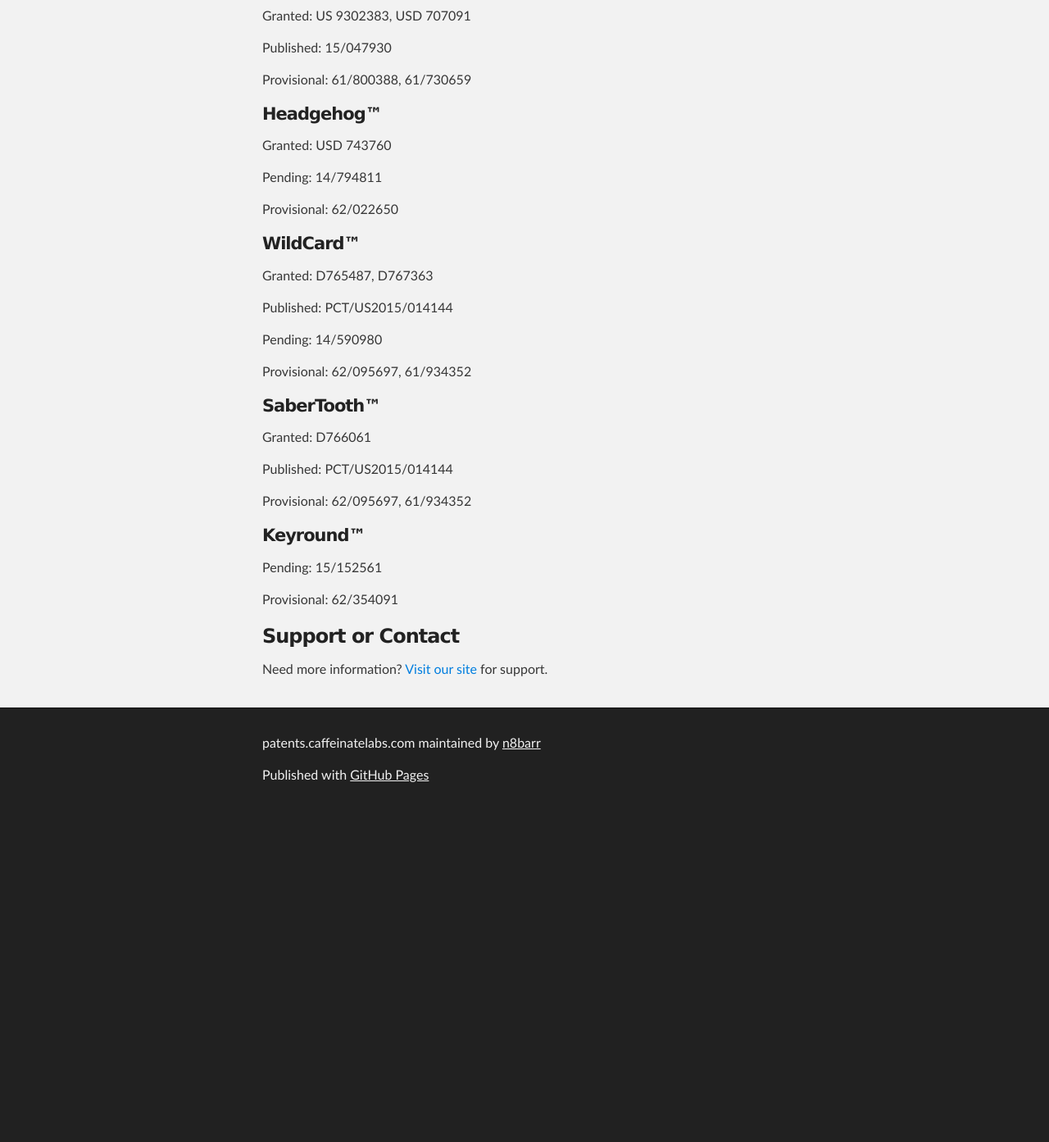
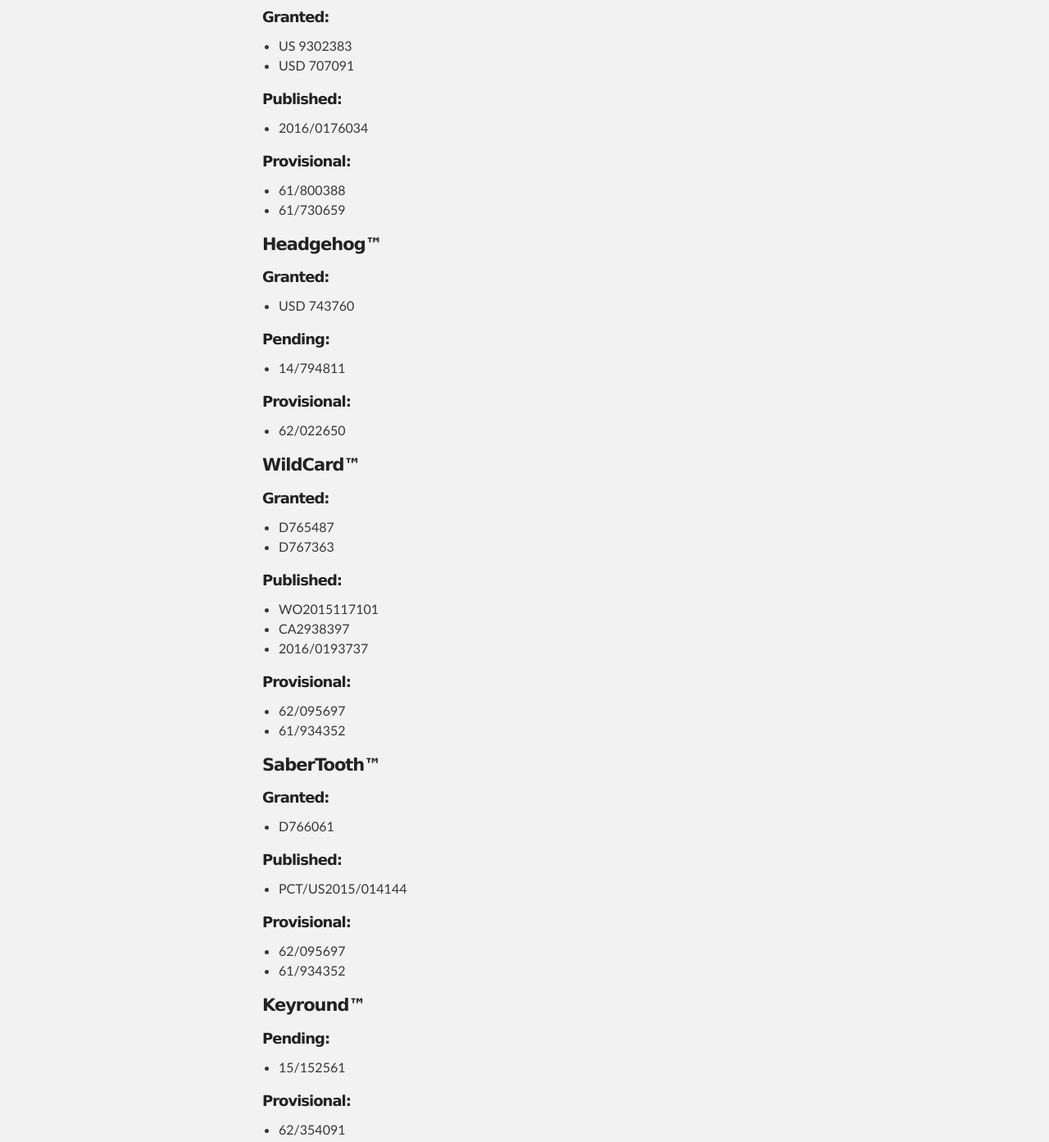
Before and after one commit to n8barr/patents.zootility.com, a plain HTML site: page index.html in a window 1280 px wide. Shown: the part 537-1930 px from the top of the page at 82% size. Before the commit the page ends 1529 px from the top, so only its background shows below. Drawn offline with Linux system fonts and the light colour scheme.

Commit message:
Reformat and update published references

```diff
--- a/index.html
+++ b/index.html
@@ -40,37 +40,83 @@
 <h4>
 <a id="pocketmonkey" class="anchor" href="#pocketmonkey" aria-hidden="true"><span aria-hidden="true" class="octicon octicon-link"></span></a>PocketMonkey®</h4>
 
-<p>Granted: US 9302383, USD 707091</p>
-<p>Published: 15/047930</p>
-<p>Provisional: 61/800388, 61/730659</p>
+<h5>Granted: </h5>
+  <ul>
+    <li>US 9302383</li>
+    <li>USD 707091</li>
+  </ul>
+<h5>Published:</h5>
+  <ul>
+    <li>2016/0176034</li>
+  </ul>
+<h5>Provisional:</h5>
+  <ul>
+    <li>61/800388</li>
+    <li>61/730659</li>
+  </ul>
 
 <h4>
 <a id="headgehog" class="anchor" href="#headgehog" aria-hidden="true"><span aria-hidden="true" class="octicon octicon-link"></span></a>Headgehog™</h4>
 
-<p>Granted: USD 743760</p>
-<p>Pending: 14/794811</p>
-<p>Provisional: 62/022650</p>
+<h5>Granted:</h5>
+  <ul>
+    <li>USD 743760</li>
+  </ul>
+<h5>Pending:</h5>
+  <ul>
+    <li>14/794811</li>
+  </ul>
+<h5>Provisional:</h5>
+  <ul>
+    <li>62/022650</li>
+  </ul>
 
 <h4>
 <a id="wildcard" class="anchor" href="#wildcard" aria-hidden="true"><span aria-hidden="true" class="octicon octicon-link"></span></a>WildCard™</h4>
 
-<p>Granted: D765487, D767363</p>
-<p>Published: PCT/US2015/014144</p>
-<p>Pending: 14/590980</p>
-<p>Provisional: 62/095697, 61/934352</p>
-
+<h5>Granted:</h5>
+  <ul>
+    <li>D765487</li>
+    <li>D767363</li>
+  </ul>
+<h5>Published:</h5>
+  <ul>
+    <li>WO2015117101</li>
+    <li>CA2938397</li>
+    <li>2016/0193737</li>
+  </ul>
+<h5>Provisional:</h5>
+  <ul>
+    <li>62/095697</li>
+    <li>61/934352</li>
+  </ul>
 <h4>
 <a id="sabertooth" class="anchor" href="#sabertooth" aria-hidden="true"><span aria-hidden="true" class="octicon octicon-link"></span></a>SaberTooth™</h4>
 
-<p>Granted: D766061</p>
-<p>Published: PCT/US2015/014144</p>
-<p>Provisional: 62/095697, 61/934352</p>
-
+<h5>Granted:</h5>
+  <ul>
+    <li>D766061</li>
+  </ul>
+<h5>Published:</h5>
+  <ul>
+    <li>PCT/US2015/014144</li>
+  </ul>
+<h5>Provisional:</h5>
+  <ul>
+    <li>62/095697</li>
+    <li>61/934352</li>
+  </ul>
 <h4>
 <a id="keyround" class="anchor" href="#keyround" aria-hidden="true"><span aria-hidden="true" class="octicon octicon-link"></span></a>Keyround™</h4>
 
-<p>Pending: 15/152561</p>
-<p>Provisional: 62/354091</p>
+<h5>Pending:</h5>
+  <ul>
+   <li>15/152561</li>
+  </ul>
+<h5>Provisional:</h5>
+  <ul>
+    <li>62/354091</li>
+  </ul>
 
 <h3>
 <a id="support-or-contact" class="anchor" href="#support-or-contact" aria-hidden="true"><span aria-hidden="true" class="octicon octicon-link"></span></a>Support or Contact</h3>
```
